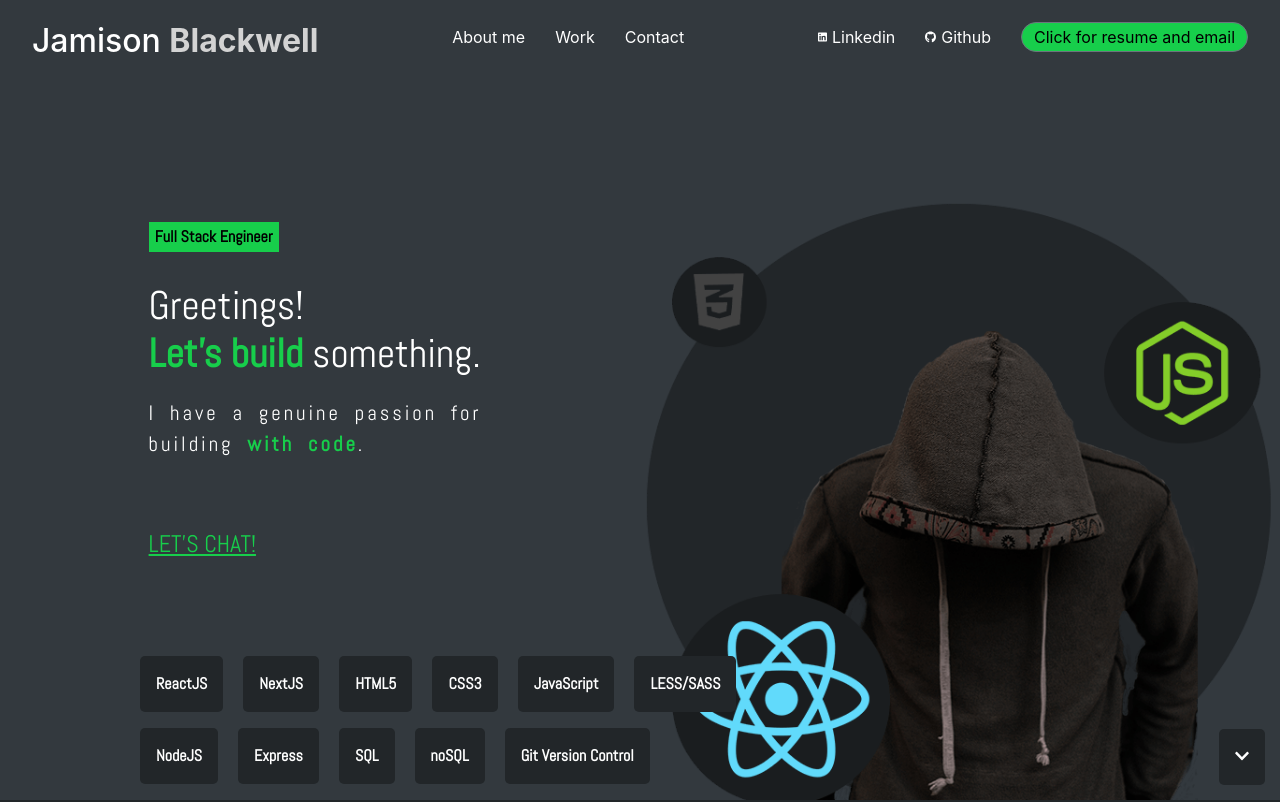
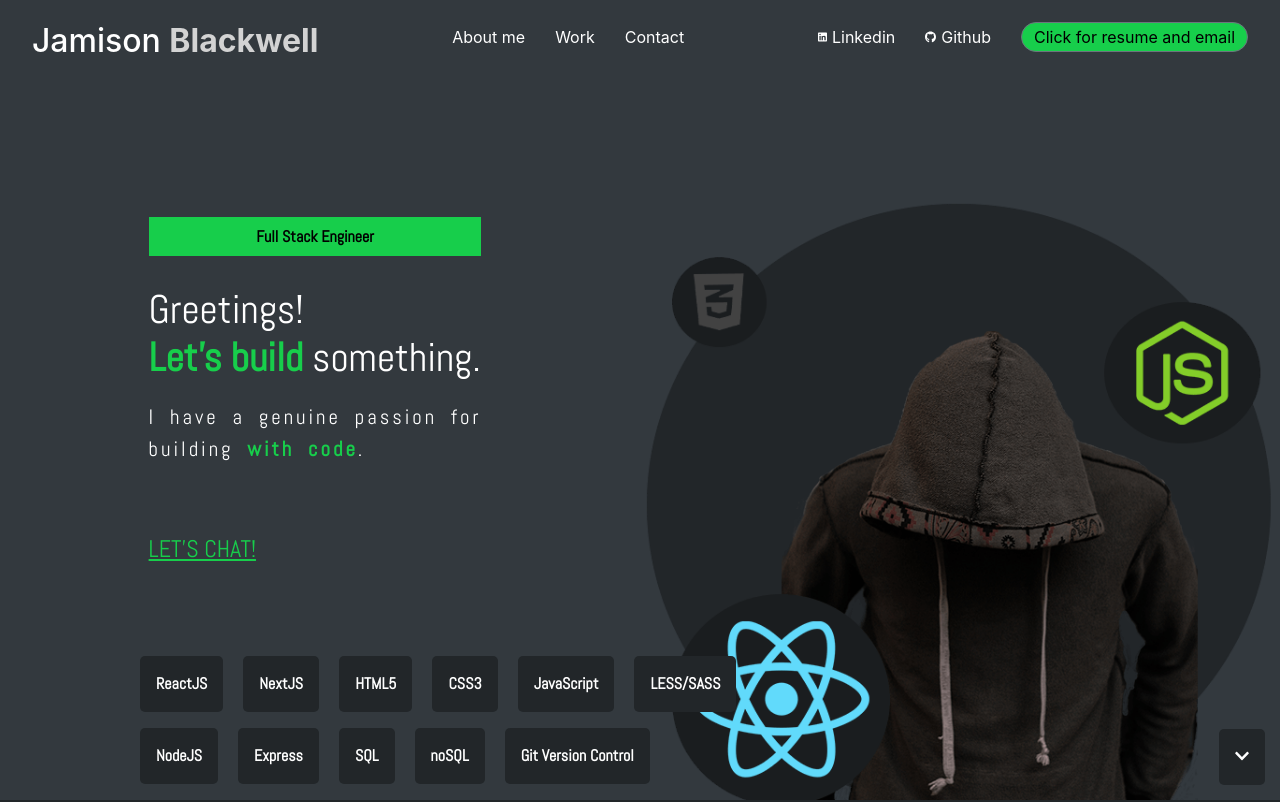
Before and after one commit to jblack186/Jamison-new-portfolio-site, a React (Create React App) app: page / in a window 1280 px wide. Shown: the top 802 px of the page. Built offline with nearby package versions, Linux system fonts and the light colour scheme.

Commit message:
added padding to label

```diff
--- a/src/Hero.css
+++ b/src/Hero.css
@@ -54,6 +54,7 @@
 }
 
 .hero_container h2 {
+  padding: 10px;
   font-size: 1rem;
   background: #17ce4b;
   display: -webkit-box;
--- a/src/Hero.scss
+++ b/src/Hero.scss
@@ -76,14 +76,14 @@ $lg: 1800px; //desktop
 }
 
   h2 {
+    padding: 10px;
     font-size: 1rem;
     background: $secondaryColor;
     display: flex;
     justify-content: center;
     align-items: center;
     color: black;
-    width: 130px;
-    height: 30px;
+    min-height: 30px;
     font-weight: 600;
     margin-bottom: 30px;
 
```
